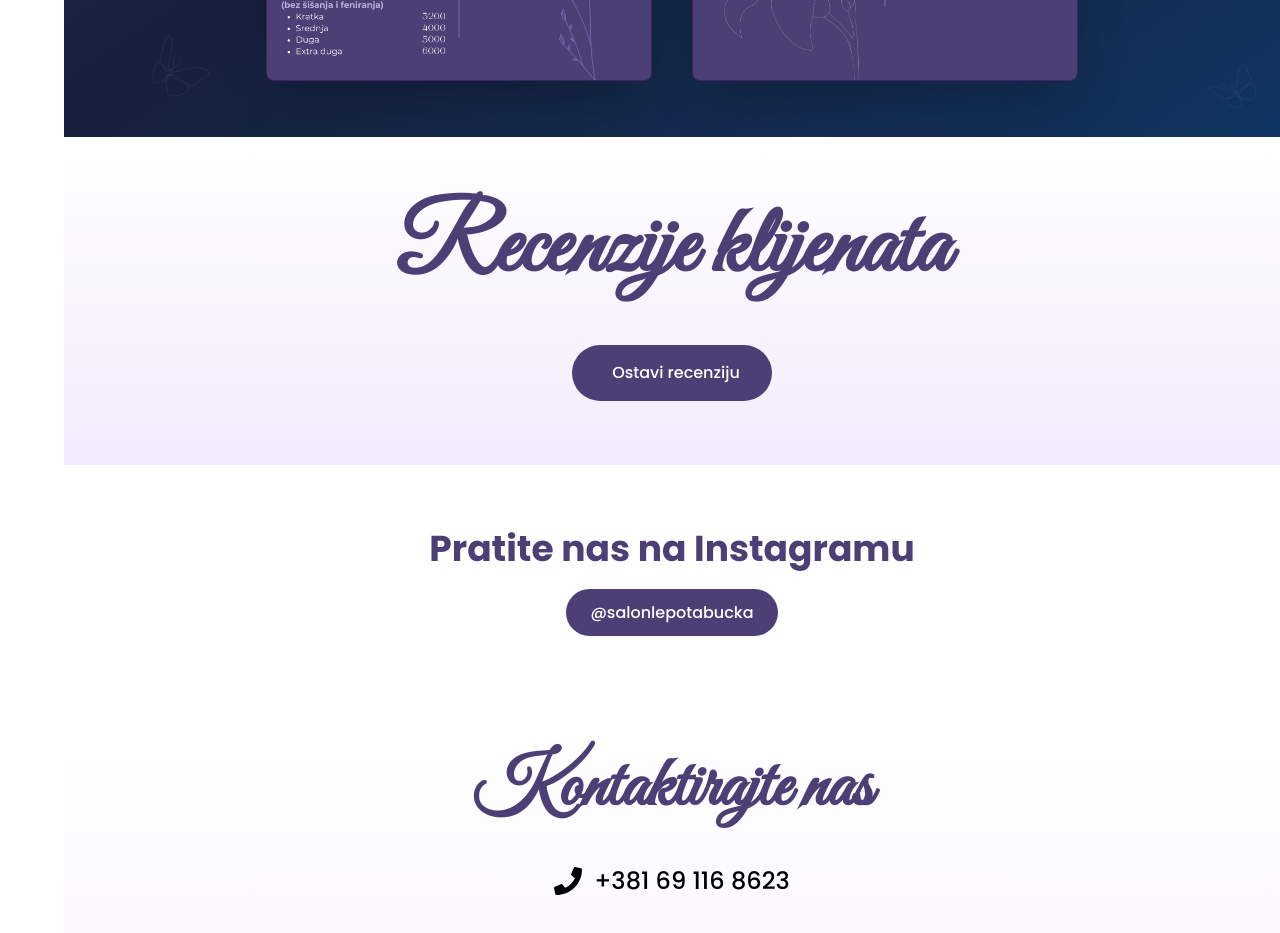
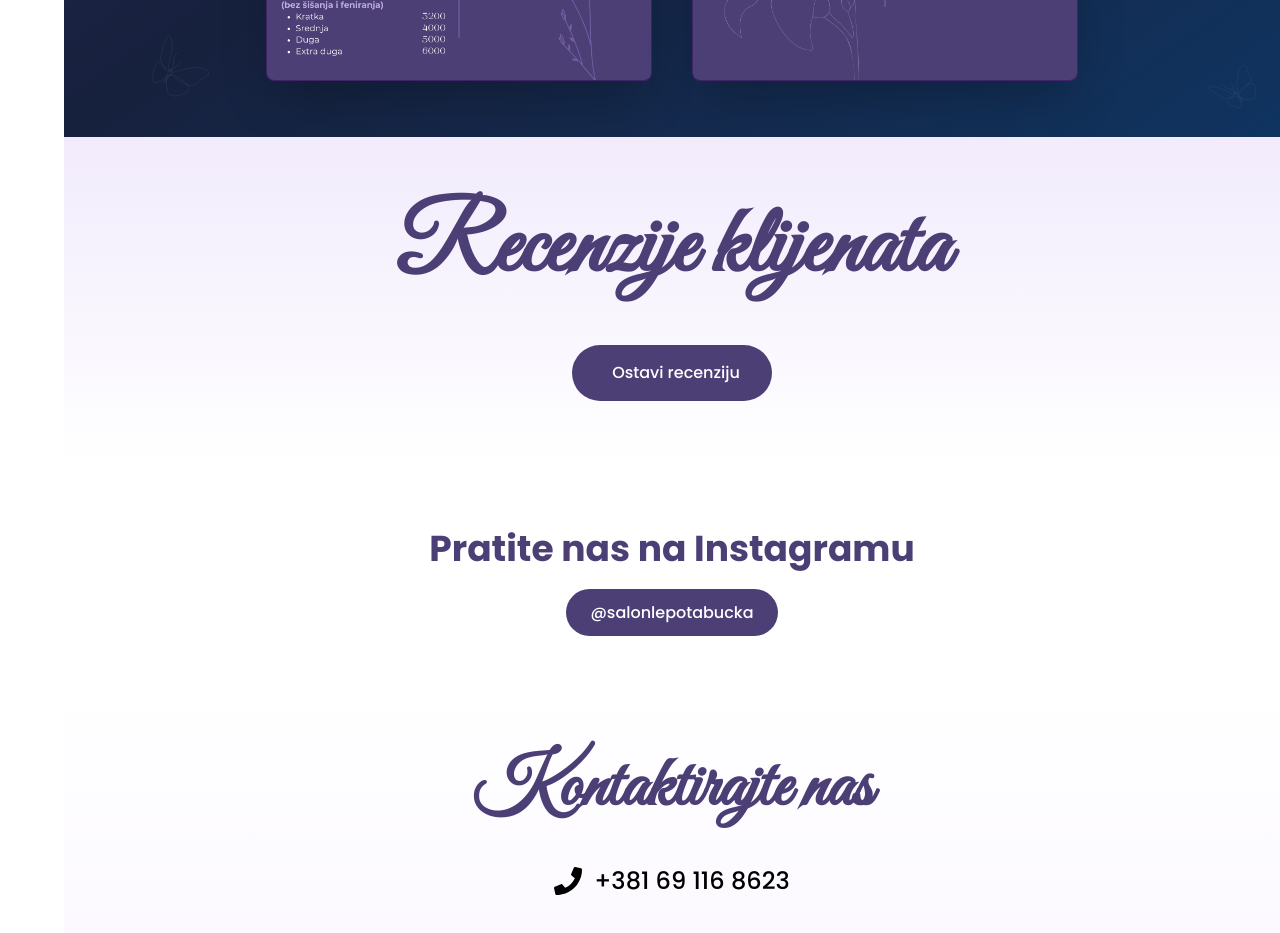
Before and after one commit to NikolaMatosic00/BuckaHairSalonDva, a Next.js app: page / in a window 1280 px wide. Shown: the part 7000-7933 px from the top of the page. Built offline with nearby package versions, Linux system fonts and the light colour scheme.

Commit message:
gradient backgorung color direction changed

```diff
--- a/src/app/components/Reviews.js
+++ b/src/app/components/Reviews.js
@@ -4,7 +4,7 @@ export default function Reviews() {
   return (
     <section
       id="reviews"
-      className="py-12 sm:py-16 px-2 sm:px-4 md:px-16 text-center bg-gradient-to-b from-white to-salon-light"
+      className="py-12 sm:py-16 px-2 sm:px-4 md:px-16 text-center bg-gradient-to-b from-salon-light to-white"
     >
       <div className="max-w-7xl mx-auto relative">
         <h2
```
